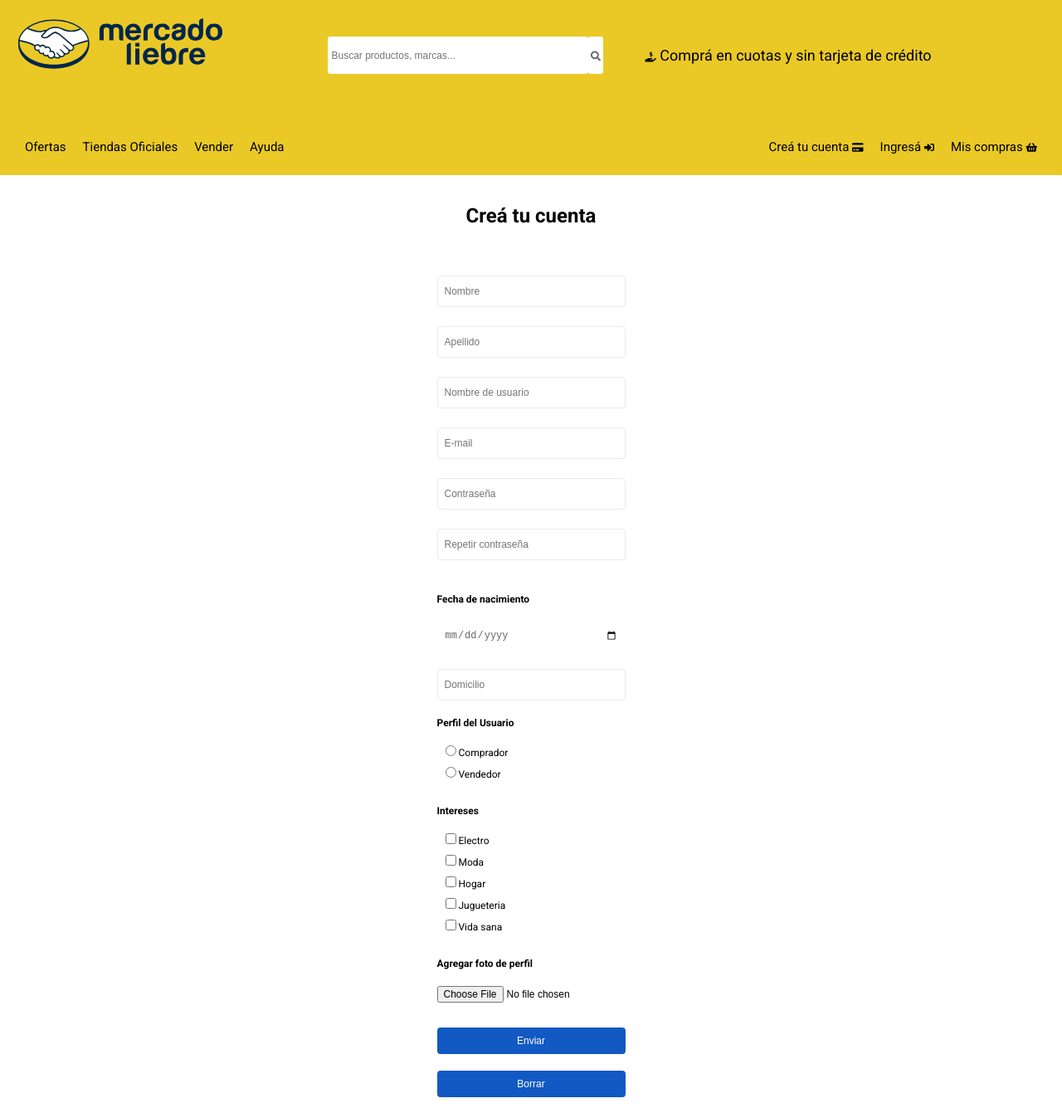
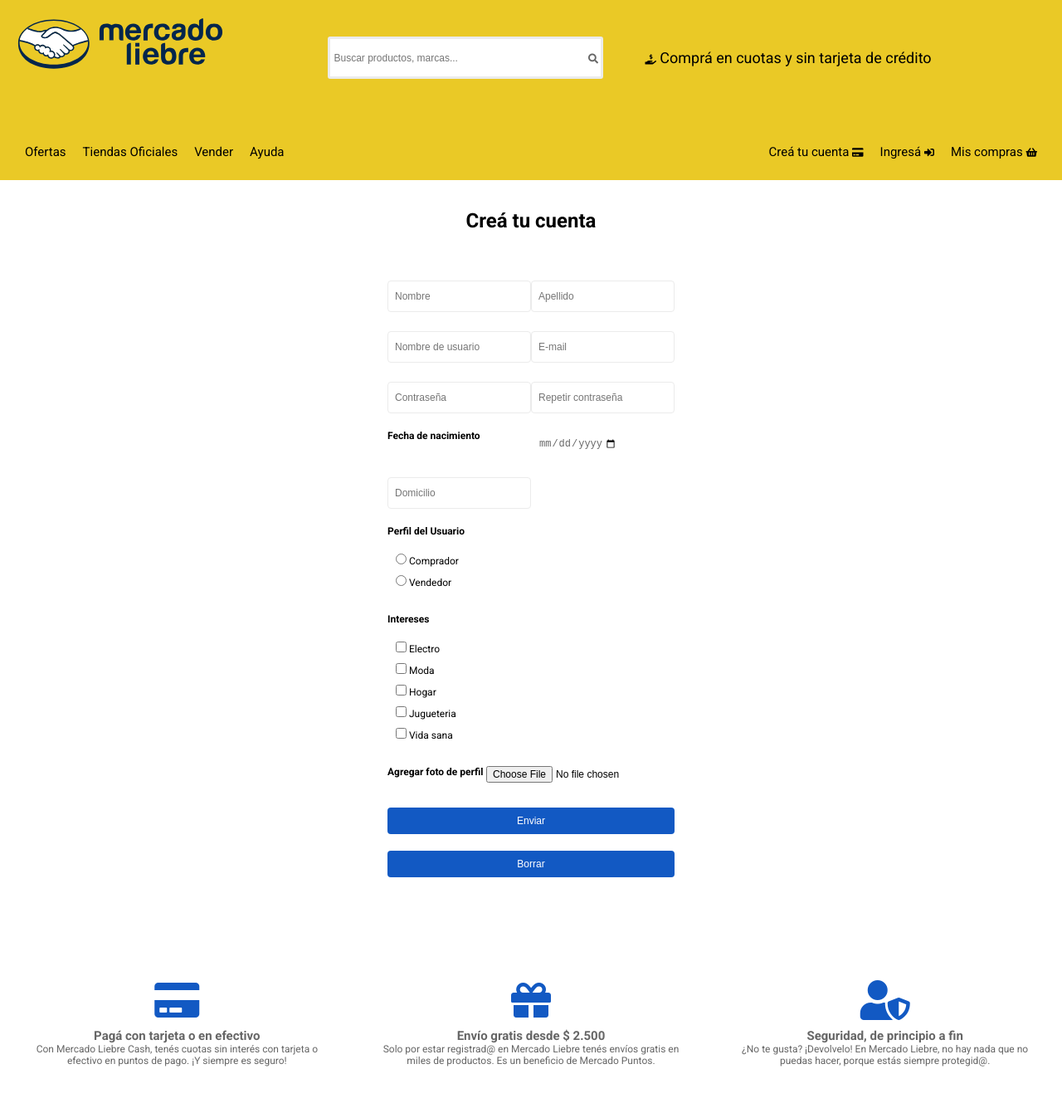
Before and after one commit to Sowska/entregaIndividualDH, a website: page views/register.html in a window 1280 px wide. Shown: the top 1335 px of the page at 83% size. Drawn offline with Linux system fonts and the light colour scheme.

Commit message:
fixed position details

```diff
--- a/public/css/mediaQueries.css
+++ b/public/css/mediaQueries.css
@@ -2,7 +2,7 @@
 
 @media (max-width: 768px){
 
-.product-description {
+.article-description {
     display: none; /*Solo en el caso mobile la descripción del artículo no se visualizará*/
 }
 
@@ -13,10 +13,6 @@
 .search-bar {
     border: 2px solid var(--blanco);
     border-radius: 5px;
-}
-
-.description{
-    display: flex;
 }
 
 }
@@ -73,20 +69,20 @@
 }
 
 .search-bar {
-    /* border: 3px solid pink;  */
+
     width: 100%;
+    border: solid 3px var(--grisClaro);
+    border-radius: 3px;
 }
 /* configurar barra de busqueda para resolucion */
 .search-bar input{
     width: 100%;
-    border-radius: 3px;
     padding: 0 5px;
 }
 
 .search-bar button{
     position: relative;
-    border: solid 1px var(--grisClaro);
-    border-radius: 3px;
+    border: solid 3px var(--grisClaro);
     color: var(--grisOscuro);
     background-color: var(--blanco);
 }
@@ -124,7 +120,6 @@
     flex-direction: row;
     justify-content: space-between;
     flex-wrap: wrap;
-    margin-left: 5%;
 
 }
 
@@ -132,6 +127,9 @@
     max-width: 45%;
 }
 
+.icon-footer-container {
+    width: 200px;
+}
 
 
 }
@@ -207,7 +205,6 @@
 .search-bar button {
     position: relative;
     border: solid 3px var(--blanco);
-    border-radius: 3px;
     color: var(--grisOscuro);
     margin: 0;
     background-color: var(--blanco);
@@ -237,9 +234,49 @@
 
 /* MAIN */
 
+/* REGISTER */
+
 .register-container{
     flex-direction: row;
 }
+
+.registration{
+    width: 40%;
+}
+
+.form-rows{
+    display: flex;
+    flex-direction: row;
+    border-bottom: 5px;
+    justify-content: space-between;
+}
+
+.field-container{
+    display: flex;
+    flex-direction: column;
+}
+
+input[type="date"]{
+    margin: 10px 0px;
+    margin-right: 60px;
+    }
+
+/* LOGIN */
+
+.login-section{
+    margin-bottom: 8%;
+    padding-left: 0;
+}
+
+.signup-btn{
+    transition: background-color 0.5s;
+}
+
+.signup-btn:hover{
+background-color: #0022AA;
+}
+
+/* HOME */
 
 main{
     margin-bottom: 5%;
@@ -247,15 +284,6 @@
 
 main h3{
     margin: 2% 5%;
-}
-
-.registration{
-    width: 40%;
-}
-
-.login-section{
-    margin-bottom: 8%;
-    padding-left: 0;
 }
 
 main article{
@@ -311,13 +339,6 @@
 cursor: pointer;
 }
 
-.signup-btn{
-    transition: background-color 0.5s;
-}
-
-.signup-btn:hover{
-background-color: #0022AA;
-}
 
 }
 
@@ -331,10 +352,9 @@
 }
 
 .icon-footer{
-font-size: 1.5em;
+font-size: 2em;
 width: 33%;
 }
-
 
 
 .icon-footer-container i{
@@ -360,7 +380,7 @@
 
 
 .icon-footer-container{
-    max-width: 360px;
+    width: 360px;
     margin: auto;
 }
 
--- a/public/css/register.css
+++ b/public/css/register.css
@@ -1,6 +1,12 @@
 main{
     margin: auto;
     width: 100%;
+}
+
+h1{
+    text-align: center;
+    padding: 20px;
+    font-size: 24px;
 }
 
 .register-container{
@@ -10,12 +16,6 @@
     justify-content: center;
     align-items: center;
     padding: 2%;
-}
-
-h1{
-    text-align: center;
-    padding: 20px;
-    font-size: 24px;
 }
 
 .form{
@@ -28,6 +28,13 @@
 .form-rows{
     display: flex;
     flex-direction: column;
+    border-bottom: 5px;
+}
+
+form-rows-box{
+    display: flex;
+    flex-direction: column;
+    border-bottom: 5px;
 }
 
 .field-container{
@@ -35,6 +42,7 @@
     flex-direction: column;
     margin: 10px 0;
 }
+
 
 .field-container-radio, .field-container-checkbox{
 
@@ -94,10 +102,6 @@
     margin: 10px 0;
 }
 
-.form-rows{
-    border-bottom: 5px;
-}
-
 .form-rows-btn{
     display: flex;
     flex-direction: column;
--- a/public/css/styles.css
+++ b/public/css/styles.css
@@ -230,11 +230,7 @@
 }
 
 .icon-footer {
-    font-size: 2em;
     color: var(--azulClaro);
-    cursor: pointer;
-    transition: all 0.4s ease-in; /*transicion del icono*/
-    margin-bottom: 10px;
 }
 
 .icon-footer i{
--- a/views/register.html
+++ b/views/register.html
@@ -84,11 +84,11 @@
 
                 <div class="form-rows">
                     <p class="field-container">
-                        <input class="focus-input" placeholder="Nombre" type="text" minlength="3" required>
+                        <input class="focus-input name-field" onkeydown="return /[a-z]/i.test(event.key)" placeholder="Nombre" type="text" minlength="3" required>
                     </p>
 
-                    <p class="field-container">
-                        <input class="focus-input" placeholder="Apellido" type="text" minlength="3" required>
+                    <p class="field-container name-field">
+                        <input class="focus-input" onkeydown="return /[a-z]/i.test(event.key)" placeholder="Apellido" type="text" minlength="3" required>
                     </p>
                 </div>
 
@@ -113,10 +113,8 @@
                 </div>
 
                 <div class="form-rows">
-                    <p class="field-container">
                         <h4>Fecha de nacimiento</h4>
                         <input type="date" min="1922-01-01" max="2003-12-31" required>
-                    </p>
                 </div>
 
                 <div class="form-rows">
@@ -126,7 +124,7 @@
 
                 </div>
 
-                <div class="form-rows">
+                <div class="form-rows-box">
                     <h4>Perfil del Usuario</h4>
                     <section class="field-container-radio">
                         <ul id="preferences">
@@ -136,7 +134,7 @@
                     </section>
                 </div>
 
-                <div class="form-rows">
+                <div class="form-rows-box">
                     <h4>Intereses</h4>
                     <section class="field-container-checkbox">
                         <ul id="preferences">
```
